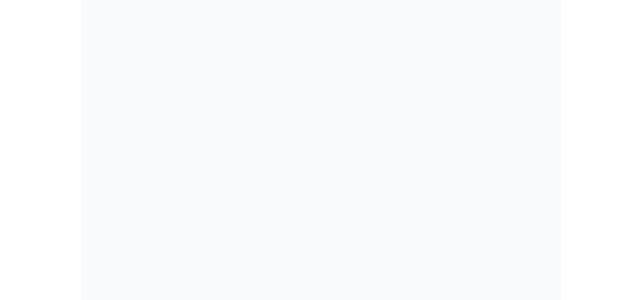
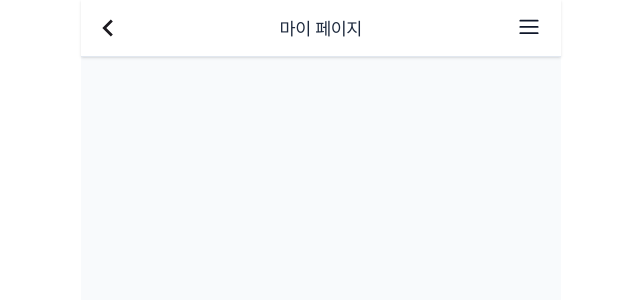
Before and after one commit to woowacourse-teams/2025-Fit-toring, a React app in the folder frontend/: page /my-page in a window 1280 px wide. Shown: the top 300 px of the page, without its empty margins (319-959 px from the left). Built offline with nearby package versions, Linux system fonts and the light colour scheme.

Commit message:
feat: MyPage 페이지에 MyPageHeader 연결 #189

```diff
--- a/frontend/src/pages/myPage/MyPage.tsx
+++ b/frontend/src/pages/myPage/MyPage.tsx
@@ -1,7 +1,13 @@
 import styled from '@emotion/styled';
 
+import MyPageHeader from './components/MyPageHeader/MyPageHeader';
+
 function MyPage() {
-  return <StyledContainer></StyledContainer>;
+  return (
+    <StyledContainer>
+      <MyPageHeader />
+    </StyledContainer>
+  );
 }
 
 export default MyPage;
```
